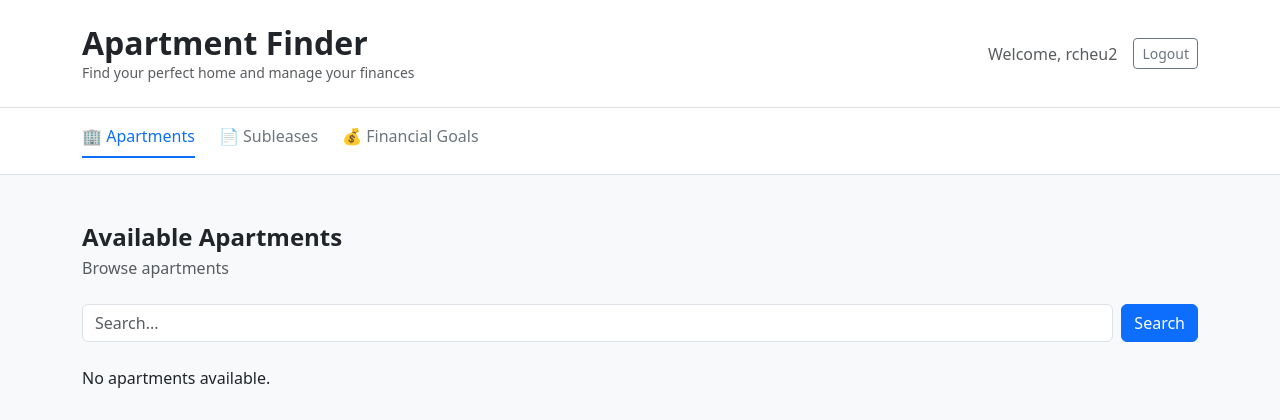
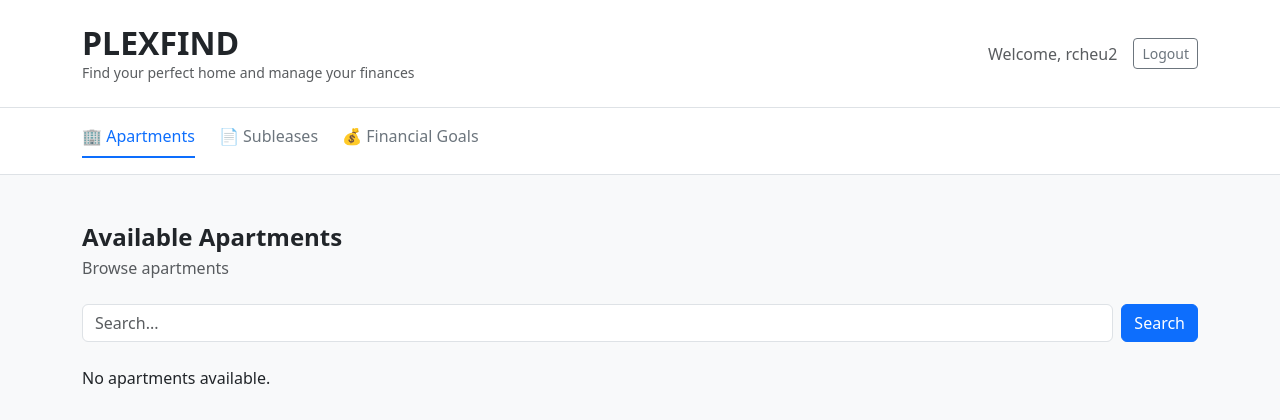
Before and after one commit to rachelcheungg/Final_Project_rachel_rcheu2, a Django app: page /apartments/ in a window 1280 px wide. Shown: the top 420 px of the page. Run offline with Django 5.2, Linux system fonts and the light colour scheme; a user stored in the database is signed in; data that the repository does not hold is empty.

Commit message:
updated website title in base.html

```diff
--- a/templates/base.html
+++ b/templates/base.html
@@ -18,7 +18,7 @@
     <div class="container d-flex justify-content-between align-items-center">
 
         <div>
-            <h2 class="fw-semibold mb-0">Apartment Finder</h2>
+            <h2 class="fw-semibold mb-0">PLEXFIND</h2>
             <p class="text-muted small mb-0">Find your perfect home and manage your finances</p>
         </div>
 
```
